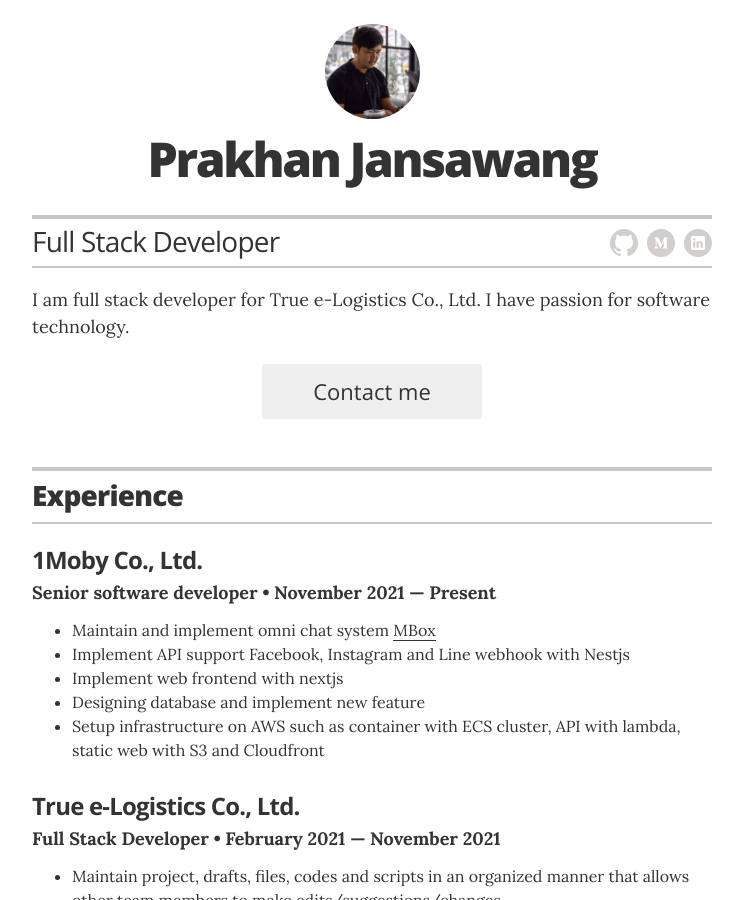
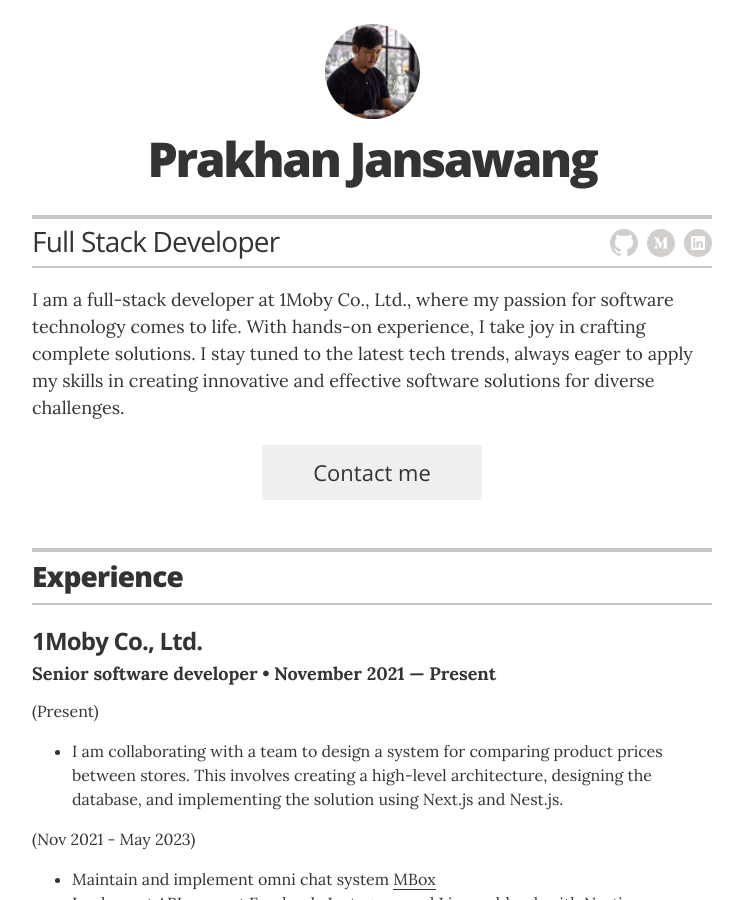
Before and after one commit to Narongded/resume, a Jekyll site: the page built from index.html, in a window 1280 px wide and 900 px high. Shown: the whole window, without its empty margins (268-1011 px from the left). Built offline with Jekyll 4.4.1, drawn with Linux system fonts in a browser that asks for light colours.

Commit message:
update experience

```diff
--- a/_config.yml
+++ b/_config.yml
@@ -23,7 +23,7 @@
 # resume_header_contact_info:     "742 Evergreen Terrace, Springfield • 555-7334 • lisasimpson@youremailaddress.com"
 display_header_contact_info:    "false"
 
-resume_header_intro: "<p>I am full stack developer for True e-Logistics Co., Ltd. I have passion for software technology.</p>"
+resume_header_intro: "<p>I am a full-stack developer at 1Moby Co., Ltd., where my passion for software technology comes to life. With hands-on experience, I take joy in crafting complete solutions. I stay tuned to the latest tech trends, always eager to apply my skills in creating innovative and effective software solutions for diverse challenges.</p>"
 
 # use "yes" to display the email contact button,
 # "no" to display an "I'm not looking for work" message,
--- a/_data/experience.yml
+++ b/_data/experience.yml
@@ -2,7 +2,7 @@
 - company: 1Moby Co., Ltd.
   position: Senior software developer
   duration: November 2021 &mdash; Present
-  summary: <ul class="resume-item-list"><li>Maintain and implement omni chat system <a href="https://www.1moby.com/our-technology/mbox/" target="_blank">MBox</a></li><li>Implement API support Facebook, Instagram and Line webhook with Nestjs</li><li>Implement web frontend with nextjs</li><li>Designing database and implement new feature</li><li>Setup infrastructure on AWS such as container with ECS cluster, API with lambda, static web with S3 and Cloudfront</li></ul>
+  summary: <p>(Present)<p/> <ul class="resume-item-list"> <li>I am collaborating with a team to design a system for comparing product prices between stores. This involves creating a high-level architecture, designing the database, and implementing the solution using Next.js and Nest.js.</li> </ul> <p>(Nov 2021 - May 2023)</p> <ul class="resume-item-list"> <li> Maintain and implement omni chat system <a href="https://www.1moby.com/our-technology/mbox/" target="_blank" >MBox</a > </li> <li> Implement API support Facebook, Instagram and Line webhook with Nestjs </li> <li>Implement web frontend with nextjs</li> <li>Designing database and implement new feature</li> <li> Setup infrastructure on AWS such as container with ECS cluster, API with lambda, static web with S3 and Cloudfront </li> </ul>
 
 - company: True e-Logistics Co., Ltd.
   position: Full Stack Developer
```
